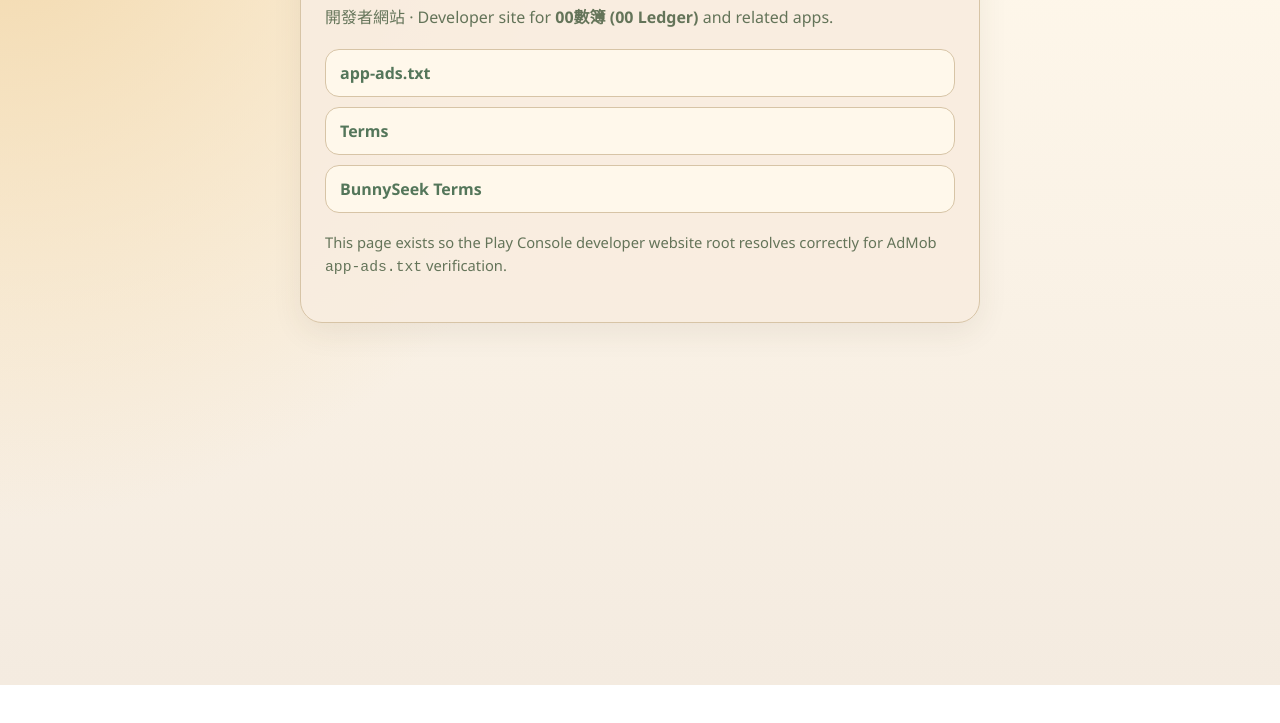
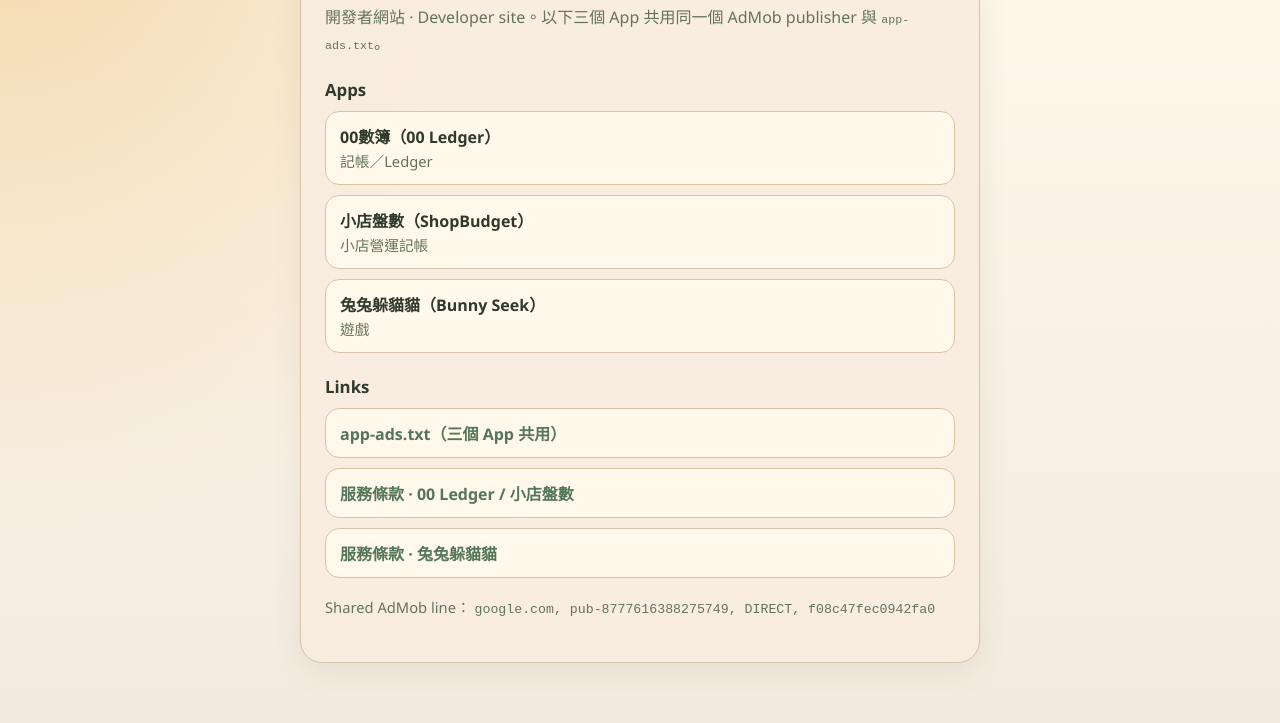
Before and after one commit to dunnoarar-source/dunnoarar-source.github.io, a plain HTML site: page index.html in a window 1280 px wide. Shown: the part 115-838 px from the top of the page. Before the commit the page ends 800 px from the top, so only its background shows below. Drawn offline with Linux system fonts and the light colour scheme.

Commit message:
List all three apps on the developer homepage with shared app-ads.txt.
Co-authored-by: Cursor <cursoragent@cursor.com>

```diff
--- a/index.html
+++ b/index.html
@@ -6,7 +6,7 @@
     <title>Celine Trade Concept</title>
     <meta
       name="description"
-      content="Celine Trade Concept developer site for 00數簿 (00 Ledger) and related apps."
+      content="Celine Trade Concept developer site for 00數簿、小店盤數、兔兔躲貓貓. Shared app-ads.txt for AdMob."
     />
     <style>
       :root {
@@ -24,7 +24,8 @@
       body {
         margin: 0;
         min-height: 100vh;
-        font-family: "Segoe UI", "PingFang TC", "Noto Sans TC", sans-serif;
+        font-family: "Segoe UI", "PingFang TC", "Noto Sans TC", "Microsoft JhengHei",
+          sans-serif;
         color: var(--ink);
         background:
           radial-gradient(circle at top left, #f2d8ab 0, transparent 42%),
@@ -47,13 +48,17 @@
         font-size: 1.75rem;
         line-height: 1.25;
       }
+      h2 {
+        margin: 22px 0 10px;
+        font-size: 1.05rem;
+      }
       p {
         margin: 0 0 14px;
         color: var(--muted);
         line-height: 1.6;
       }
       ul {
-        margin: 18px 0 0;
+        margin: 0;
         padding: 0;
         list-style: none;
         display: grid;
@@ -67,6 +72,7 @@
       a:hover {
         text-decoration: underline;
       }
+      .app,
       .link {
         display: block;
         padding: 12px 14px;
@@ -74,9 +80,22 @@
         background: var(--paper);
         border: 1px solid var(--line);
       }
+      .app strong {
+        display: block;
+        color: var(--ink);
+        margin-bottom: 2px;
+      }
+      .app span {
+        color: var(--muted);
+        font-weight: 500;
+        font-size: 0.92rem;
+      }
       .note {
         margin-top: 18px;
         font-size: 0.92rem;
+      }
+      code {
+        font-size: 0.9em;
       }
     </style>
   </head>
@@ -85,23 +104,46 @@
       <section class="card">
         <h1>Celine Trade Concept</h1>
         <p>
-          開發者網站 · Developer site for
-          <strong>00數簿 (00 Ledger)</strong> and related apps.
+          開發者網站 · Developer site。以下三個 App 共用同一個 AdMob
+          publisher 與 <code>app-ads.txt</code>。
         </p>
+
+        <h2>Apps</h2>
+        <ul>
+          <li class="app">
+            <strong>00數簿（00 Ledger）</strong>
+            <span>記帳／Ledger</span>
+          </li>
+          <li class="app">
+            <strong>小店盤數（ShopBudget）</strong>
+            <span>小店營運記帳</span>
+          </li>
+          <li class="app">
+            <strong>兔兔躲貓貓（Bunny Seek）</strong>
+            <span>遊戲</span>
+          </li>
+        </ul>
+
+        <h2>Links</h2>
         <ul>
           <li>
-            <a class="link" href="./app-ads.txt">app-ads.txt</a>
+            <a class="link" href="./app-ads.txt">app-ads.txt（三個 App 共用）</a>
           </li>
           <li>
-            <a class="link" href="./terms.html">Terms</a>
+            <a class="link" href="./terms.html"
+              >服務條款 · 00 Ledger / 小店盤數</a
+            >
           </li>
           <li>
-            <a class="link" href="./bunnyseek-terms.html">BunnySeek Terms</a>
+            <a class="link" href="./bunnyseek-terms.html"
+              >服務條款 · 兔兔躲貓貓</a
+            >
           </li>
         </ul>
+
         <p class="note">
-          This page exists so the Play Console developer website root resolves
-          correctly for AdMob <code>app-ads.txt</code> verification.
+          Shared AdMob line：
+          <code>google.com, pub-8777616388275749, DIRECT, f08c47fec0942fa0</code>
         </p>
       </section>
     </main>
```
